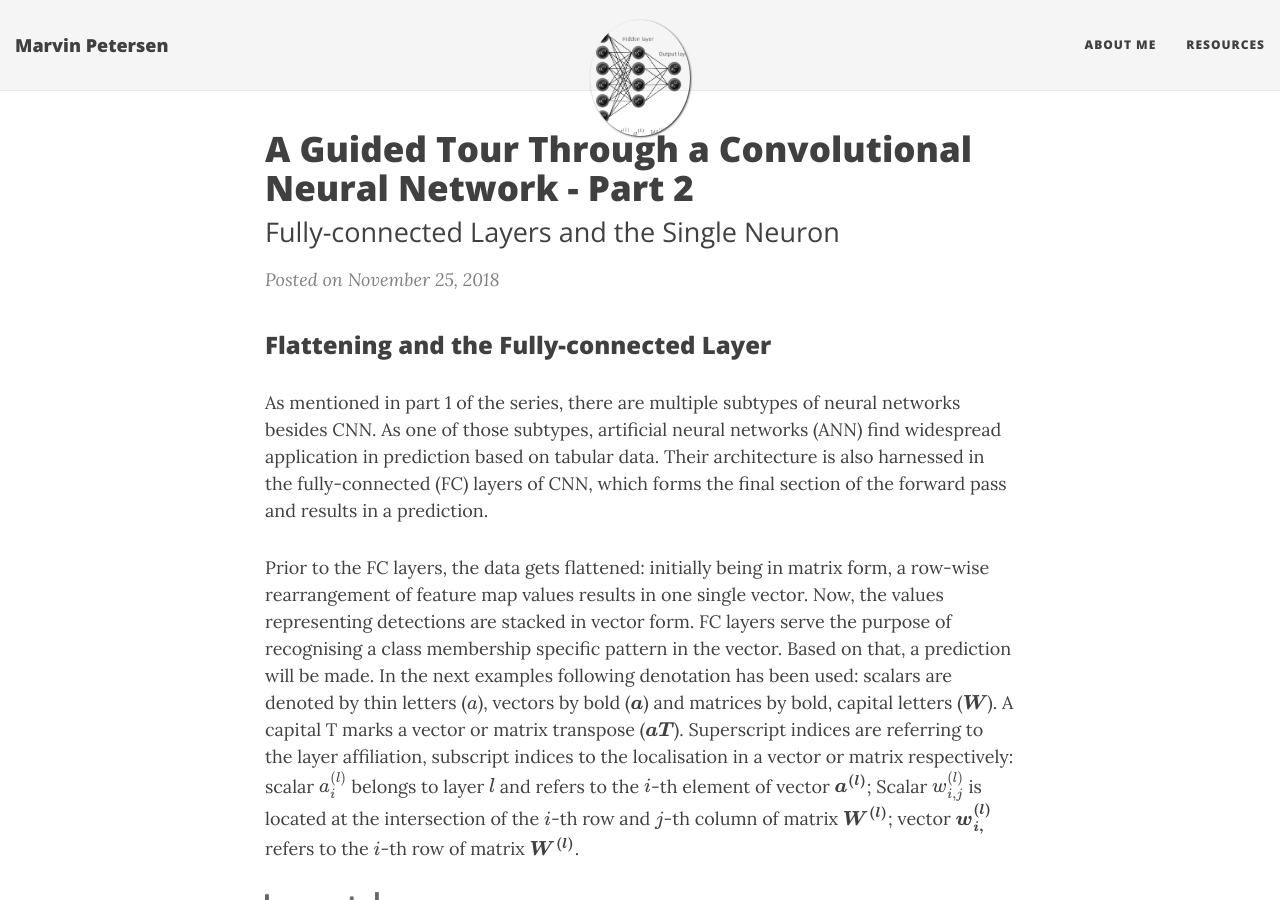
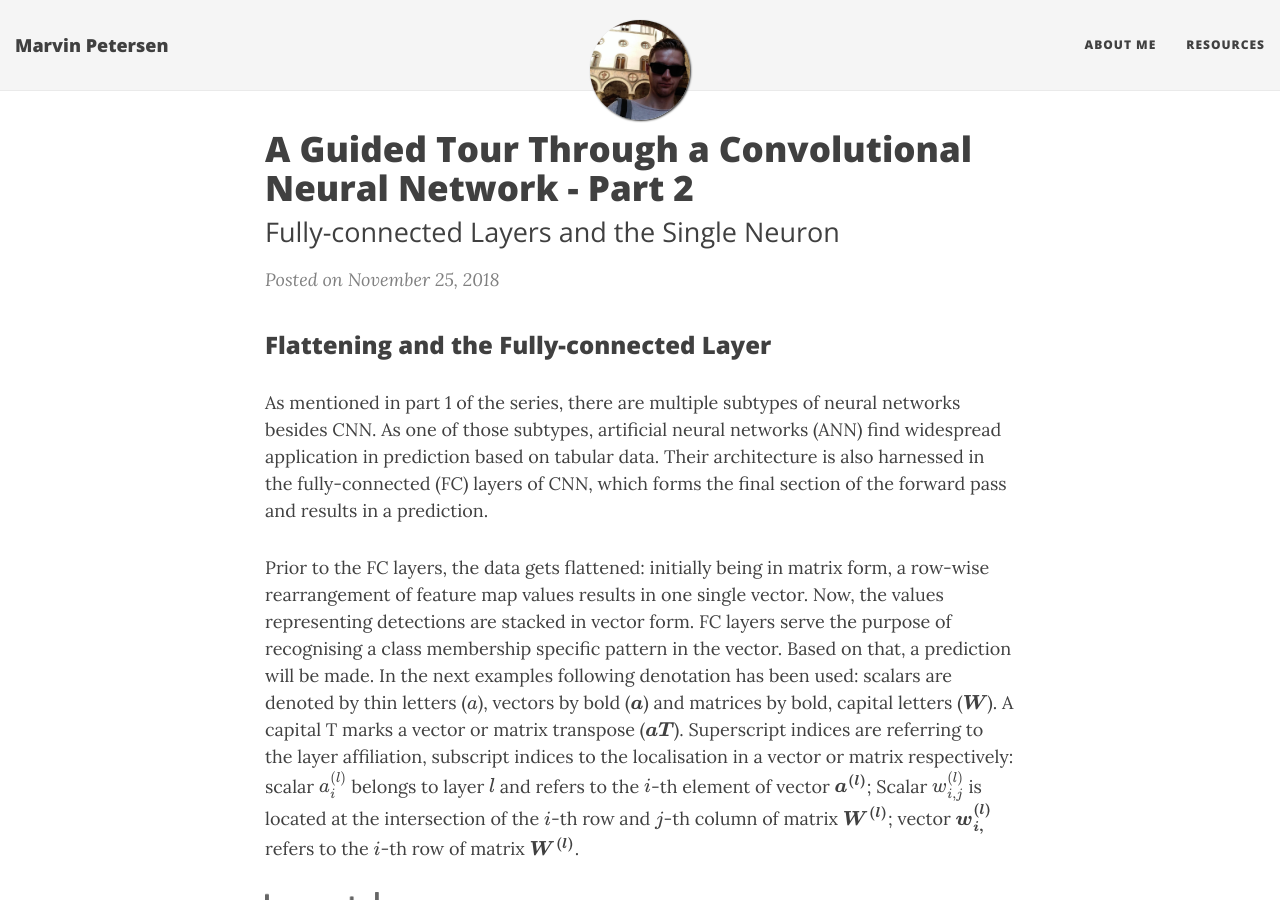
Before and after one commit to m-petersen/vinpetersen.github.io, a Jekyll site: the page built from _posts/2018-11-25-a-guided-tour-through-a-convolutional-neural-network-part-2.md, in a window 1280 px wide and 900 px high. Built offline with Jekyll 4.4.1, drawn with Linux system fonts in a browser that asks for light colours; nearby versions of some CDN libraries; formulas are drawn with MathJax 3.

Commit message:
Update 2018-11-25-a-guided-tour-through-a-convolutional-neural-network-part-2.md

```diff
--- a/_posts/2018-11-25-a-guided-tour-through-a-convolutional-neural-network-part-2.md
+++ b/_posts/2018-11-25-a-guided-tour-through-a-convolutional-neural-network-part-2.md
@@ -6,7 +6,6 @@ mathjax: true
 math: true
 date: '2018-11-25'
 subtitle: Fully-connected Layers and the Single Neuron
-image: 'https://vinpetersen.github.io/img/neurons_hd.png'
 ---
 ### Flattening and the Fully-connected Layer
 
```
